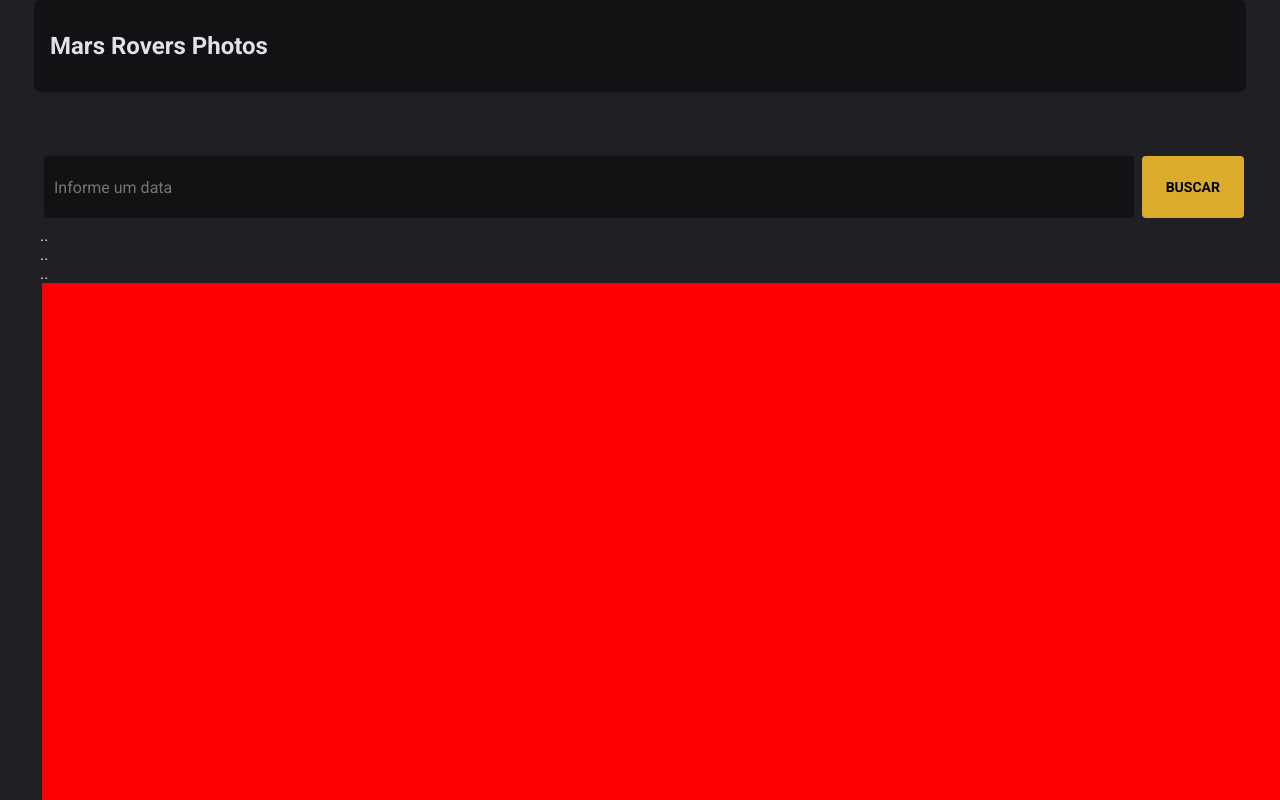
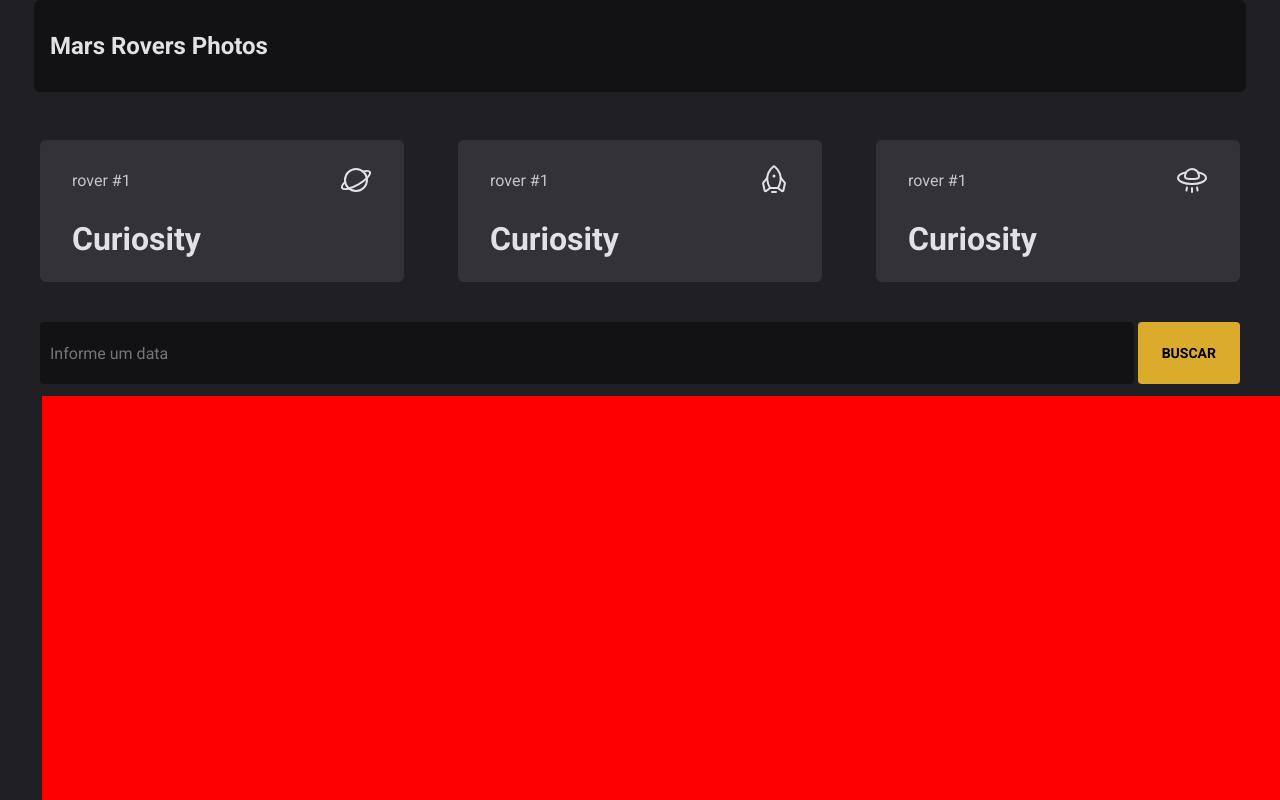
Before and after one commit to gustavosalviato/mars-rovers-photos, a React (Vite) app: page / in a window 1280 px wide. Shown: the top 800 px of the page. Built offline with nearby package versions, Linux system fonts and the light colour scheme.

Commit message:
Radio Item

```diff
--- a/package.json
+++ b/package.json
@@ -10,6 +10,7 @@
   },
   "dependencies": {
     "@stitches/react": "^1.2.8",
+    "phosphor-react": "^1.4.1",
     "react": "^18.2.0",
     "react-dom": "^18.2.0",
     "react-router-dom": "^6.4.3"
--- a/src/pages/Home/index.tsx
+++ b/src/pages/Home/index.tsx
@@ -1,22 +1,58 @@
 import { ButtonSubmit } from "../../components/ButtonSubmit"
 import { Input } from "../../components/Input"
-import { FormInputContainer, HomeContainer, Teste } from "./styles"
+import { FormInputContainer, HomeContainer, FormContainer, RadioContainer, RadioItem } from "./styles"
+import { Planet, FlyingSaucer, Rocket } from 'phosphor-react'
 
 export const Home = () => {
     return (
         <>
-            <Teste>
+            <FormContainer>
+
+                <RadioContainer>
+                    <RadioItem>
+                        <header>
+                            <span>
+                                rover #1
+                            </span>
+
+                            <Planet size={32} />
+                        </header>
+
+                        <strong>Curiosity</strong>
+                    </RadioItem>
+
+                    <RadioItem>
+                        <header>
+                            <span>
+                                rover #1
+                            </span>
+
+                            <Rocket size={32} />
+                        </header>
+
+                        <strong>Curiosity</strong>
+                    </RadioItem>
+
+                    <RadioItem>
+                        <header>
+                            <span>
+                                rover #1
+                            </span>
+
+                            <FlyingSaucer size={32} />
+                        </header>
+
+                        <strong>Curiosity</strong>
+                    </RadioItem>
+                </RadioContainer>
+
                 <FormInputContainer>
                     <Input />
                     <ButtonSubmit />
                 </FormInputContainer>
-                <div>
-                    <div>..</div>
-                    <div>..</div>
-                    <div>..</div>
-                </div>
-            </Teste>
+            </FormContainer>
             <HomeContainer>
+
             </HomeContainer>
         </>
     )
--- a/src/pages/Home/styles.ts
+++ b/src/pages/Home/styles.ts
@@ -1,8 +1,7 @@
-import { render } from "react-dom";
 import { styled } from "../../styles";
 
 export const HomeContainer = styled('main', {
-
+    marginTop: '1.2rem',
     display: 'flex',
     width: '100%',
     maxWidth: 'calc(100vw - ((100vw - 1180px) / 2))',
@@ -12,21 +11,58 @@ export const HomeContainer = styled('main', {
     background: 'red',
 })
 
-export const Teste = styled('form',{
+export const FormContainer = styled('form', {
+    width: '100%',
     display: 'flex',
     flexDirection: 'column',
     gap: '0.8rem',
-    width: '100%',
     maxWidth: '1200px',
     margin: '3.2rem auto 0',
-    padding: '0 0.4rem',
-    })
+    padding: '0 0.6rem',
+
+})
+
 
 export const FormInputContainer = styled('main', {
+    width: '100%',
     display: 'flex',
-    gap: '0.8rem',
-    width: '100%',
+    gap: '0.4rem',
     maxWidth: '1200px',
     margin: '3.2rem auto 0',
-    padding: '0 0.4rem',
 })
+
+
+export const RadioContainer = styled('div', {
+    display: 'flex',
+    justifyContent: 'space-between',
+    alignItems: 'center',
+    marginTop: '1.6rem',
+    gap: '3.2rem',
+})
+
+export const RadioItem = styled('div', {
+    display: 'flex',
+    flexDirection: 'column',
+    gap: '1.2rem',
+    padding: '2.4rem 3.2rem',
+    backgroundColor: '$gray400',
+    borderRadius: '6px',
+    width: '30rem',
+
+    header: {
+        display: 'flex',
+        alignItems: 'center',
+        justifyContent: 'space-between',
+
+    },
+
+    strong: {
+        display: 'block',
+        marginTop: '1.2rem',
+        fontSize: '3.2rem',
+    },
+
+    span: {
+        color: '$gray300',
+    },
+})
```
Also changed, not shown: 1 other file (tests, documents, lock files or other folders).
